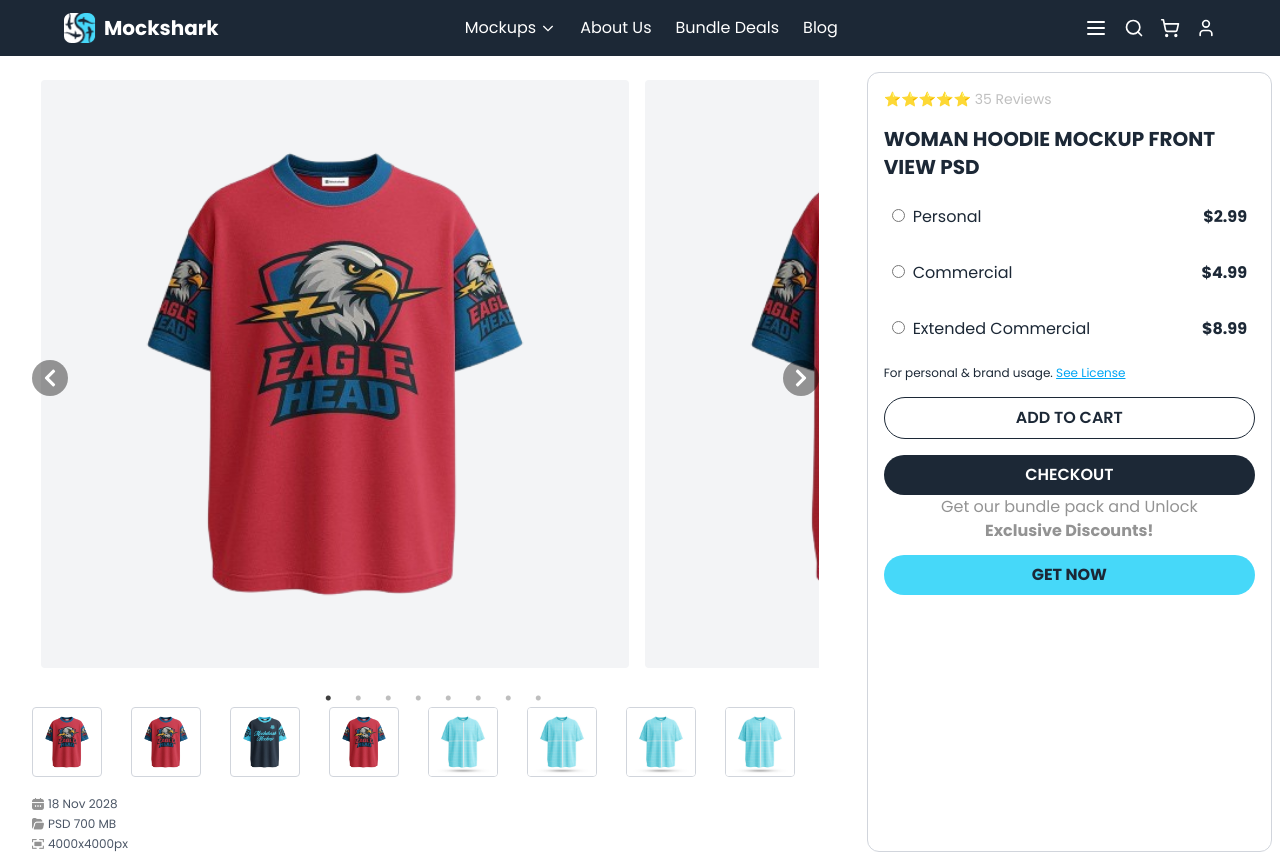
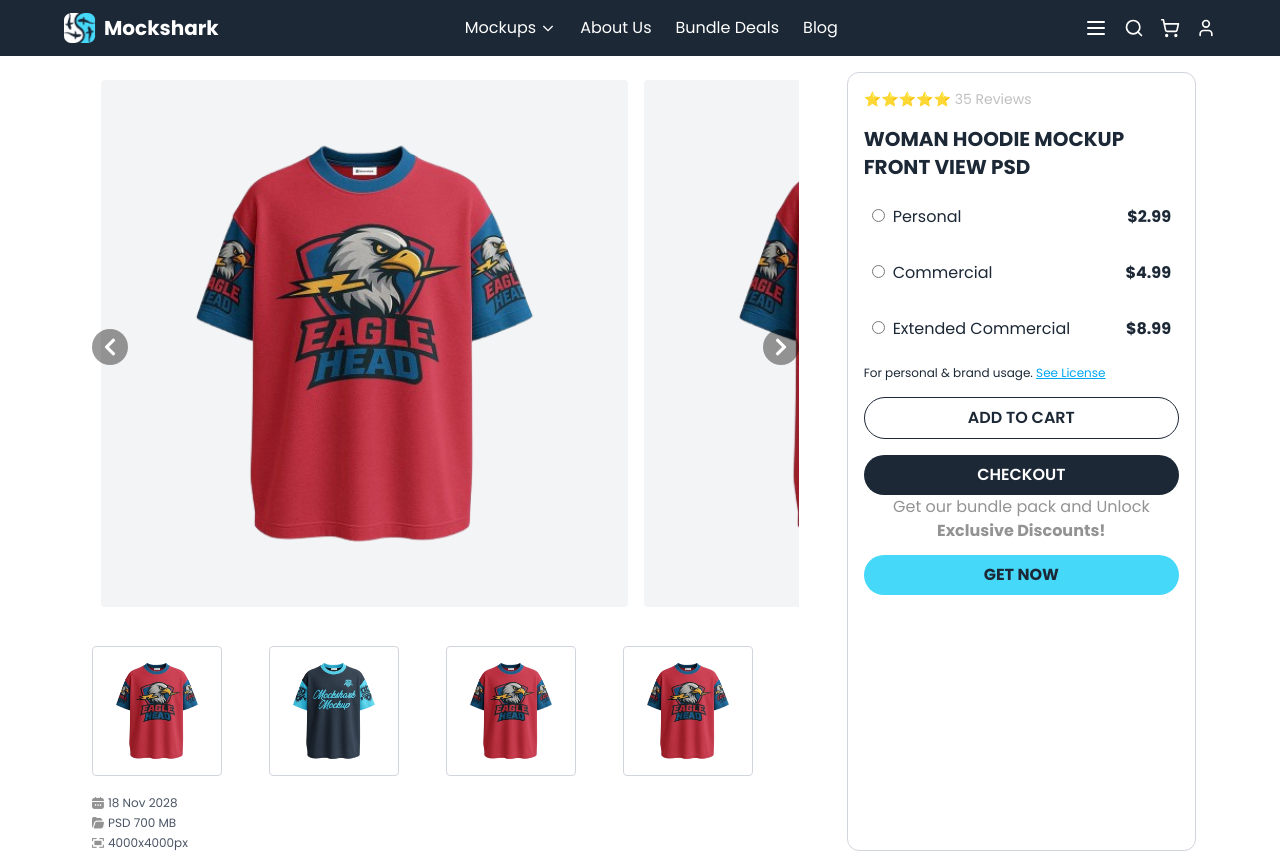
Before and after one commit to OmarFaruque/mockshark, a Next.js app: page /product-details/1 in a window 1280 px wide. Shown: the top 854 px of the page. Built offline with nearby package versions, Linux system fonts and the light colour scheme.

Commit message:
details page updated

```diff
--- a/src/app/product-details/[id]/page.jsx
+++ b/src/app/product-details/[id]/page.jsx
@@ -94,11 +94,8 @@ const page = () => {
     '/mockup-1.png',
     '/mockup-1.png',
     '/mockup-3.png',
-    '/mockup-1.png',
-    '/mockup-4.jpeg',
-     '/mockup-4.jpeg',
-      '/mockup-4.jpeg',
-       '/mockup-4.jpeg',
+
+
 
   ];
 
@@ -120,7 +117,7 @@ const page = () => {
     <div>
      <Navbar/>
       {/* Product Section */}
-     <section className="grid grid-cols-1 md:grid-cols-3 gap-6 max-w-7xl mx-auto px-2 py-4 bg-white">
+     <section className="grid grid-cols-1 md:grid-cols-3 gap-6 max-w-[1160px] mx-auto px-2 py-4 bg-white">
   {/* Image Display + Thumbnails */}
   <div className="md:col-span-2 w-full max-w-[900px] mx-auto px-4 relative  ">
   {/* Main Slider */}
@@ -128,7 +125,7 @@ const page = () => {
     asNavFor={nav2}
     ref={(slider) => setNav1(slider)}
     arrows={true}
-    dots={true}
+
     slidesToShow={1.3}
     centerMode={true}
     centerPadding="1px"
@@ -160,27 +157,28 @@ const page = () => {
  <Slider
   asNavFor={nav1}
   ref={(slider) => setNav2(slider)}
-    slidesToShow={8}
+  slidesToShow={4}
   swipeToSlide={true}
   focusOnSelect={true}
   arrows={false}
-    className="mt-6 px-2 "
+  className="mt-6 px-2"
 >
   {thumbnails.map((src, index) => (
-      <div key={index} className="">
+    <div key={index} className="flex justify-start "> {/* Slight padding between thumbs */}
       <Image
         src={src}
         alt={`Thumb ${index}`}
-          width={70}
-          height={70}
-          className="rounded border border-gray-300 hover:border-black transition"
+        width={130}
+        height={130}
+        className="rounded border border-gray-300 hover:border-black transition object-cover"
       />
     </div>
   ))}
 </Slider>
 
+
   {/* Meta Info */}
-  <div className="flex flex-col items-start gap-1 mt-3 text-gray-600 text-xs px-2">
+  <div className="flex flex-col items-start gap-1 mt-3 text-gray-600 text-xs px-2 ">
     <div className="flex items-center gap-1">
       <Image src="/calender.png" width={12} height={12} alt="Calendar" />
       <span>18 Nov 2028</span>
@@ -198,7 +196,7 @@ const page = () => {
 
 
   {/* Product Details */}
-  <div className="space-y-4 p-4 border border-gray-300 rounded-xl mt-20 lg:mt-0">
+  <div className="space-y-4 p-4 border border-gray-300 rounded-xl mt-20 lg:mt-0 mr-4">
     <p className="text-[#C0C0C0] text-sm">⭐⭐⭐⭐⭐ 35 Reviews</p>
     <h2 className="font-bold text-[#1C2836] text-xl">
       WOMAN HOODIE MOCKUP FRONT VIEW PSD
@@ -250,7 +248,7 @@ const page = () => {
 
 
       {/* Description Section */}
-      <section className='mx-auto p-2 max-w-6xl bg-white lg:mt-24 '>
+      <section className='mx-auto p-2 max-w-[1160px] bg-white lg:mt-24 '>
         <h3 className='mb-2 font-bold text-[#1C2836] text-xl'>
           Description
         </h3>
```
Lines whose indentation alone changed are shown as unchanged.
